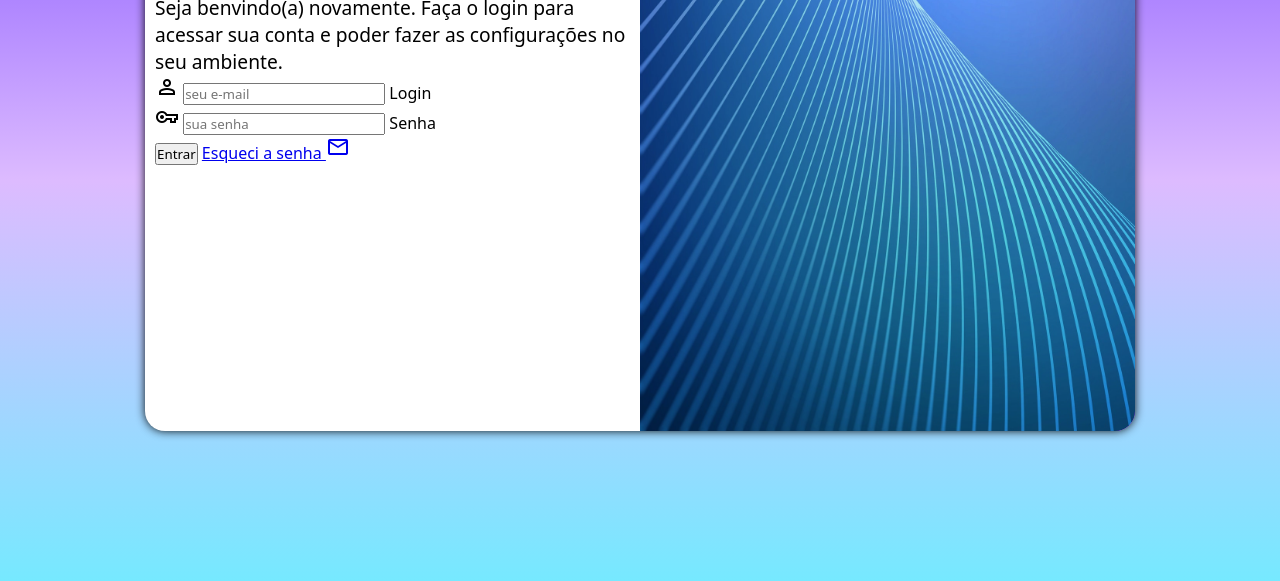
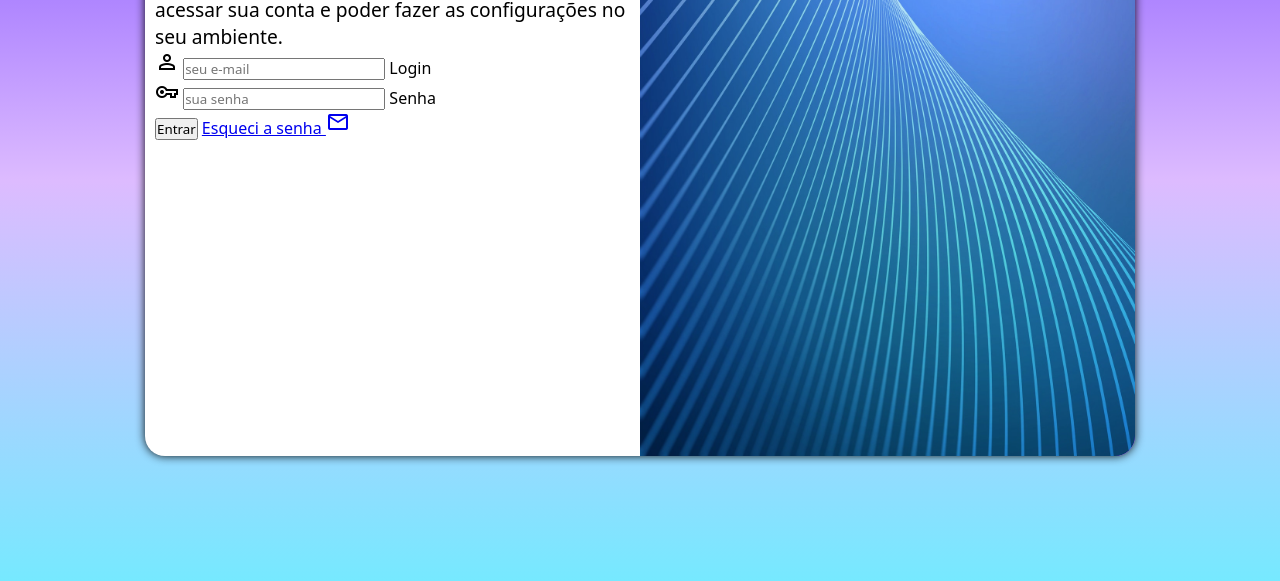
Before and after one commit to Marcelaboel/projeto-login, a plain HTML site: page index.html in a window 1280 px wide. Shown: the part 219-800 px from the top of the page. Drawn offline with nearby package versions, Linux system fonts and the light colour scheme.

Commit message:
alterando dados

```diff
--- a/estilos/style.css
+++ b/estilos/style.css
@@ -34,8 +34,8 @@ section#login {
  overflow: hidden;
 
  background-color: white;
- width: 250px;
- height: 500px;
+ width: 270px;
+ height: 550px;
  border-radius: 20px;
  box-shadow: 0px 0px 10px rgba(0, 0, 0, 0.935);
  }
@@ -47,12 +47,13 @@ section#login > div#imagem {
  background-position:left bottom;
  height: 200px;
 
+
  transition: width .3s, heith .3s;
  transition-timing-function: ease;
 }
 
 section#login > div#formulario {
- display: block;
+ display:block;
  padding: 10px;
 }
 
@@ -62,5 +63,5 @@ div#formulario > h1 {
 }
 
 div#formulario > p {
-font-size: 0.8em;
+font-size: 0.5em;
 }
```
